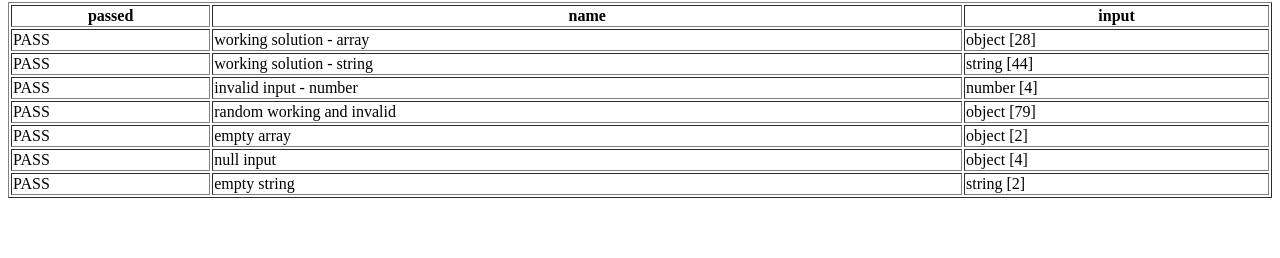
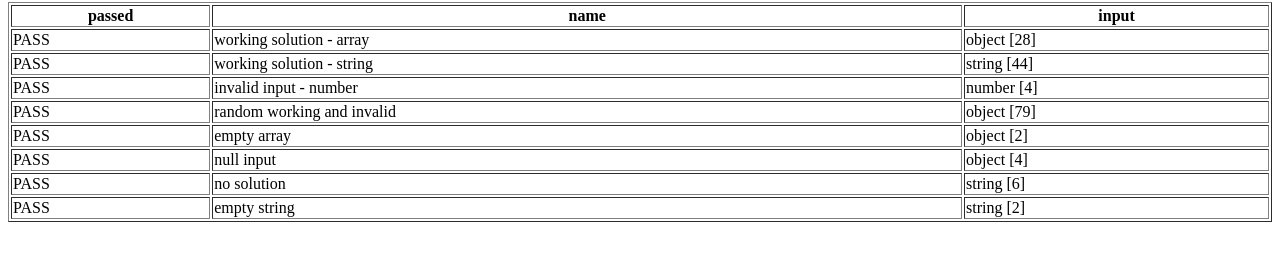
Before and after one commit to afakes/rubix-tech-eval, a plain HTML site: page code/tests.html in a window 1280 px wide. Shown: the part 64-322 px from the top of the page. Drawn offline with Linux system fonts and the light colour scheme.

Commit message:
added no solution test

```diff
--- a/code/Bakery.class.js
+++ b/code/Bakery.class.js
@@ -16,21 +16,45 @@ class Bakery extends base {
 	 */
 	main(inputStream = []) {
 
+		this.hasSolution = true;
+
 		this.inputStream = inputStream;
 		this.error = [];
 		this.payload = [];
 
-		if (typeof inputStream === "string") { inputStream = inputStream.split("\n"); }
+		if (typeof inputStream === "string") {
+			inputStream = inputStream.trim().split("\n");
+		}
 		if (!Array.isArray(inputStream)) {
-			this.error.push(new Error(`input stream invalid`)); return false;
+			this.error.push(new Error(`input stream invalid`));
+			this.hasSolution = false;
+			return false;
+		}
+
+		if (inputStream.length === 0) {
+			this.hasSolution = false;
+			return false;
 		}
 
 		for (let inputLine of inputStream) {
+
+			if (inputLine === "") {continue;}
+
 			let itemResult = this.processItem(inputLine);
-			if (itemResult == null) {continue; }
-			if (itemResult.error !== null) { this.error.push(itemResult.error); }
+			console.log("itemResult = ",itemResult);
+			if (itemResult == null) {
+				this.hasSolution = false;
+				continue;
+			}
+			if (itemResult.error !== null) {
+				this.error.push(itemResult.error);
+				this.hasSolution = false;
+			}
 			if (itemResult.payload !== null) {
 				this.payload.push(itemResult.payload);
+				if (!itemResult.payload.canBePacked) {
+					this.hasSolution = false;
+				}
 			}
 		}
 
@@ -207,4 +231,15 @@ class Bakery extends base {
 	    this.setProperty('inputStream', value);
 	}
 
+	/** @returns {boolean} */
+	get hasSolution() {
+	    return this.getProperty('hasSolution', false);
+	}
+
+	/** @param {boolean} value */
+	set hasSolution(value) {
+	    this.setProperty('hasSolution', value);
+	}
+
+
 }
--- a/code/BakeryTestsView.class.js
+++ b/code/BakeryTestsView.class.js
@@ -43,19 +43,30 @@ class BakeryTestsView extends base {
 		//console.log("this.config = ",this.config);
 
 		let testResult = {
-			"status":          "FAIL",
+			"status":          "",
 			"name":            this.config.description || "",
 			"type":            typeof this.config.stream,
 			"length":          JSON.stringify(this.config.stream).length,
 			"actualPayload":   JSON.stringify(this.src.payload),
 			"actualError":     JSON.stringify(this.src.error),
 			"expectedPayload": this.config.expected.payload,
-			"expectedError":   this.config.expected.error
+			"expectedError":   this.config.expected.error,
+			"actualHasSolution":   this.src.hasSolution,
+			"expectedHasSolution": this.config.expected.hasSolution
 		};
 
+		console.log("testResult = ",testResult);
+
+		console.log("testResult.actualPayload = ",testResult.actualPayload);
+
 		//
-		if (testResult.expectedPayload === testResult.actualPayload && testResult.expectedError === testResult.actualError) {
+		if (testResult.expectedPayload     === testResult.actualPayload &&
+			testResult.expectedError       === testResult.actualError &&
+			testResult.expectedHasSolution === testResult.actualHasSolution
+		) {
 			testResult.status = "PASS";
+		} else {
+			testResult.status = "FAIL";
 		}
 
 		this.output(`
--- a/code/BakeryView.class.js
+++ b/code/BakeryView.class.js
@@ -84,6 +84,7 @@ class BakeryView  extends base {
 		let str;
 
 		let lineItems = singlePayload.breakdown || [];
+
 		if (lineItems.length === 0) {
 			str = `Unable to find a solution for product ${singlePayload.code} with ${singlePayload.numberOfItems} items, using current product pack sizes`;
 		} else {
--- a/code/payloads.js
+++ b/code/payloads.js
@@ -16,7 +16,8 @@ let payloads = {
 		],
 		"expected": {
 			"payload": `[{"originalItem":"10 VS5","name":"Vegemite Scroll","code":"VS5","numberOfItems":10,"canBePacked":true,"totalCost":17.98,"breakdown":[{"status":true,"count":2,"packSize":5,"packCost":8.99,"lineItemCost":17.98}]},{"originalItem":"14 MB11","name":"Blueberry Muffin","code":"MB11","numberOfItems":14,"canBePacked":true,"totalCost":54.8,"breakdown":[{"status":true,"count":3,"packSize":2,"packCost":9.95,"lineItemCost":29.849999999999998},{"status":true,"count":1,"packSize":8,"packCost":24.95,"lineItemCost":24.95}]},{"originalItem":"13 CF","name":"Croissant","code":"CF","numberOfItems":13,"canBePacked":true,"totalCost":25.849999999999998,"breakdown":[{"status":true,"count":1,"packSize":3,"packCost":5.95,"lineItemCost":5.95},{"status":true,"count":2,"packSize":5,"packCost":9.95,"lineItemCost":19.9}]}]`,
-			"error": `[]`
+			"error": `[]`,
+			"hasSolution": true
 		}
 	},
 	"string": {
@@ -27,8 +28,9 @@ let payloads = {
 		13 CF
 		`,
 		"expected": {
-			"payload": `[{"originalItem":"\\t\\t10 VS5","name":"Vegemite Scroll","code":"VS5","numberOfItems":10,"canBePacked":true,"totalCost":17.98,"breakdown":[{"status":true,"count":2,"packSize":5,"packCost":8.99,"lineItemCost":17.98}]},{"originalItem":"\\t\\t14 MB11","name":"Blueberry Muffin","code":"MB11","numberOfItems":14,"canBePacked":true,"totalCost":54.8,"breakdown":[{"status":true,"count":3,"packSize":2,"packCost":9.95,"lineItemCost":29.849999999999998},{"status":true,"count":1,"packSize":8,"packCost":24.95,"lineItemCost":24.95}]},{"originalItem":"\\t\\t13 CF","name":"Croissant","code":"CF","numberOfItems":13,"canBePacked":true,"totalCost":25.849999999999998,"breakdown":[{"status":true,"count":1,"packSize":3,"packCost":5.95,"lineItemCost":5.95},{"status":true,"count":2,"packSize":5,"packCost":9.95,"lineItemCost":19.9}]}]`,
-			"error": `[]`
+			"payload": `[{"originalItem":"10 VS5","name":"Vegemite Scroll","code":"VS5","numberOfItems":10,"canBePacked":true,"totalCost":17.98,"breakdown":[{"status":true,"count":2,"packSize":5,"packCost":8.99,"lineItemCost":17.98}]},{"originalItem":"\\t\\t14 MB11","name":"Blueberry Muffin","code":"MB11","numberOfItems":14,"canBePacked":true,"totalCost":54.8,"breakdown":[{"status":true,"count":3,"packSize":2,"packCost":9.95,"lineItemCost":29.849999999999998},{"status":true,"count":1,"packSize":8,"packCost":24.95,"lineItemCost":24.95}]},{"originalItem":"\\t\\t13 CF","name":"Croissant","code":"CF","numberOfItems":13,"canBePacked":true,"totalCost":25.849999999999998,"breakdown":[{"status":true,"count":1,"packSize":3,"packCost":5.95,"lineItemCost":5.95},{"status":true,"count":2,"packSize":5,"packCost":9.95,"lineItemCost":19.9}]}]`,
+			"error": `[]`,
+			"hasSolution": true
 		}
 	},
 	"number": {
@@ -36,7 +38,8 @@ let payloads = {
 		"stream": 1234,
 		"expected": {
 			"payload": `[]`,
-			"error": `[{}]`
+			"error": `[{}]`,
+			"hasSolution": false
 		}
 	},
 	"random": {
@@ -55,7 +58,8 @@ let payloads = {
 		],
 		"expected": {
 			"payload": `[{"originalItem":"10 VS5","name":"Vegemite Scroll","code":"VS5","numberOfItems":10,"canBePacked":true,"totalCost":17.98,"breakdown":[{"status":true,"count":2,"packSize":5,"packCost":8.99,"lineItemCost":17.98}]},{"originalItem":"14 MB11","name":"Blueberry Muffin","code":"MB11","numberOfItems":14,"canBePacked":true,"totalCost":54.8,"breakdown":[{"status":true,"count":3,"packSize":2,"packCost":9.95,"lineItemCost":29.849999999999998},{"status":true,"count":1,"packSize":8,"packCost":24.95,"lineItemCost":24.95}]},{"originalItem":"13 CF","name":"Croissant","code":"CF","numberOfItems":13,"canBePacked":true,"totalCost":25.849999999999998,"breakdown":[{"status":true,"count":1,"packSize":3,"packCost":5.95,"lineItemCost":5.95},{"status":true,"count":2,"packSize":5,"packCost":9.95,"lineItemCost":19.9}]},{"originalItem":"1 CF","name":"Croissant","code":"CF","numberOfItems":1,"canBePacked":false,"totalCost":0,"breakdown":[]},{"originalItem":"7 CF","name":"Croissant","code":"CF","numberOfItems":7,"canBePacked":false,"totalCost":0,"breakdown":[]}]`,
-			"error": `[{},{},{},{}]`
+			"error": `[{},{},{},{}]`,
+			"hasSolution": false
 		}
 	},
 	"emptyArray": {
@@ -63,7 +67,8 @@ let payloads = {
 		"stream": [],
 		"expected": {
 			"payload": `[]`,
-			"error": `[]`
+			"error": `[]`,
+			"hasSolution": false
 		}
 	},
 	"null": {
@@ -71,7 +76,17 @@ let payloads = {
 		"stream": null,
 		"expected": {
 			"payload": `[]`,
-			"error": `[{}]`
+			"error": `[{}]`,
+			"hasSolution": false
+		}
+	},
+	"no_solution": {
+		"description": "no solution",
+		"stream": "1 CF",
+		"expected": {
+			"payload": `[{"originalItem":"1 CF","name":"Croissant","code":"CF","numberOfItems":1,"canBePacked":false,"totalCost":0,"breakdown":[]}]`,
+			"error": `[]`,
+			"hasSolution": false
 		}
 	},
 	"emptyString": {
@@ -79,7 +94,8 @@ let payloads = {
 		"stream": "",
 		"expected": {
 			"payload": `[]`,
-			"error": `[{}]`
+			"error": `[{}]`,
+			"hasSolution": false
 		}
 	}
 
```
Also changed, not shown: app.html (+9 -1 lines).
